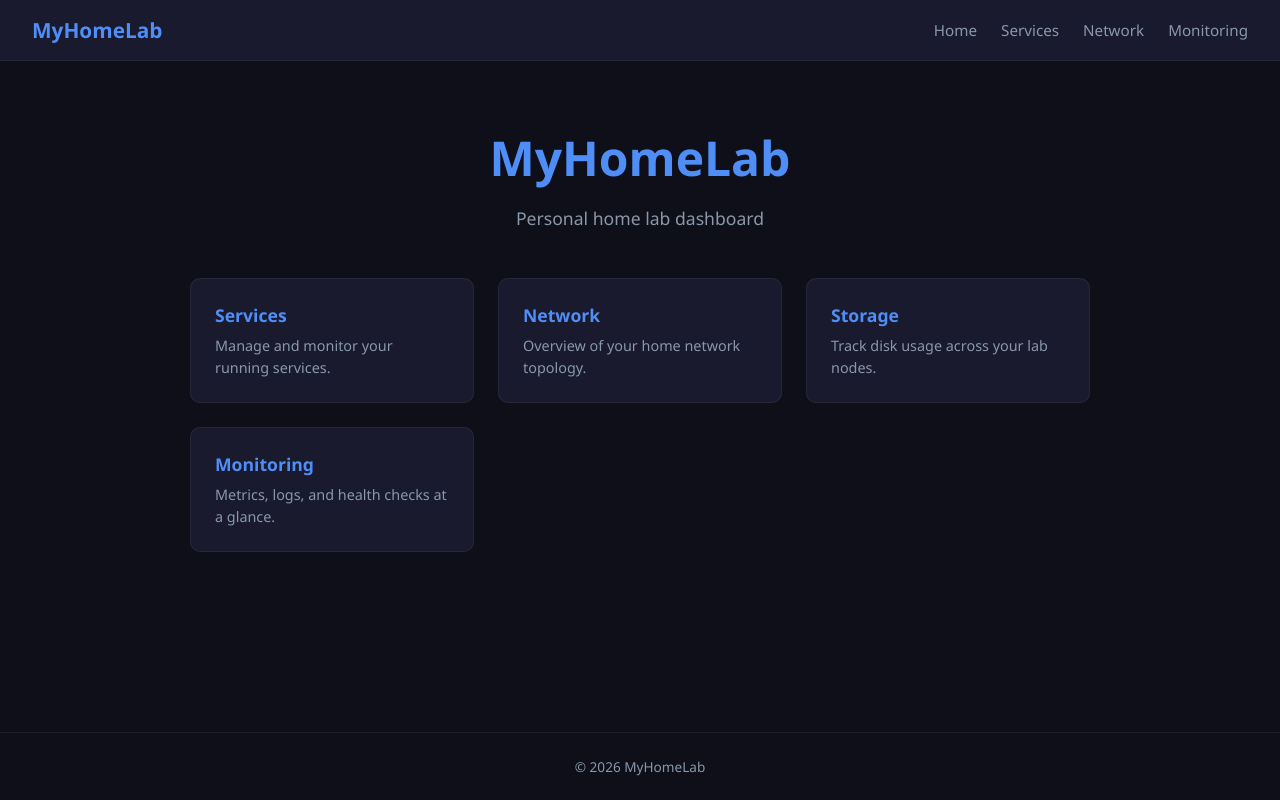
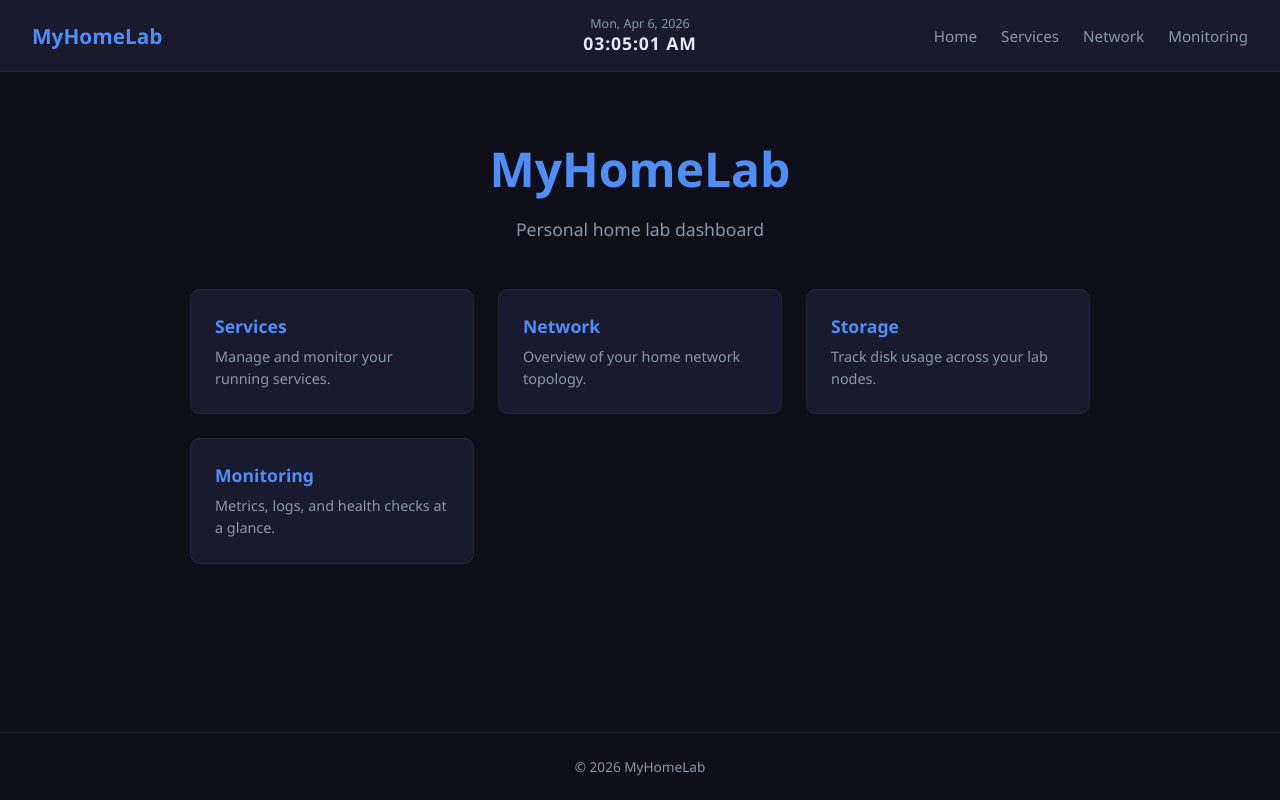
Before and after one commit to fanrado/MyHomeLab, a React (Create React App) app in the folder FrontEnd/: page / in a window 1280 px wide. Built offline with nearby package versions, Linux system fonts and the light colour scheme.

Commit message:
added date and time at the center of the Navigation bar

```diff
--- a/FrontEnd/src/App.css
+++ b/FrontEnd/src/App.css
@@ -30,12 +30,31 @@ body {
 
 /* ── Navbar ─────────────────────────────────────────────── */
 .navbar {
-  display: flex;
+  display: grid;
+  grid-template-columns: 1fr auto 1fr;
   align-items: center;
-  justify-content: space-between;
   padding: 1rem 2rem;
   background-color: var(--surface);
   border-bottom: 1px solid rgba(255,255,255,0.06);
+}
+
+.navbar-clock {
+  display: flex;
+  flex-direction: column;
+  align-items: center;
+  line-height: 1.3;
+}
+
+.navbar-clock-date {
+  font-size: 0.78rem;
+  color: var(--muted);
+}
+
+.navbar-clock-time {
+  font-size: 1.1rem;
+  font-weight: 600;
+  color: var(--text);
+  letter-spacing: 0.05em;
 }
 
 .navbar-brand {
@@ -47,6 +66,7 @@ body {
 
 .navbar-links {
   display: flex;
+  justify-content: flex-end;
   gap: 1.5rem;
   list-style: none;
 }
--- a/FrontEnd/src/components/Navbar.jsx
+++ b/FrontEnd/src/components/Navbar.jsx
@@ -1,9 +1,29 @@
-import React from 'react';
+import React, { useState, useEffect } from 'react';
 
 function Navbar() {
+  const [now, setNow] = useState(new Date());
+
+  useEffect(() => {
+    const timer = setInterval(() => setNow(new Date()), 1000);
+    return () => clearInterval(timer);
+  }, []);
+
+  const dateStr = now.toLocaleDateString(undefined, {
+    weekday: 'short', year: 'numeric', month: 'short', day: 'numeric',
+  });
+  const timeStr = now.toLocaleTimeString(undefined, {
+    hour: '2-digit', minute: '2-digit', second: '2-digit',
+  });
+
   return (
     <nav className="navbar">
       <a href="/" className="navbar-brand">MyHomeLab</a>
+
+      <div className="navbar-clock">
+        <span className="navbar-clock-date">{dateStr}</span>
+        <span className="navbar-clock-time">{timeStr}</span>
+      </div>
+
       <ul className="navbar-links">
         <li><a href="/">Home</a></li>
         <li><a href="/services">Services</a></li>
```
